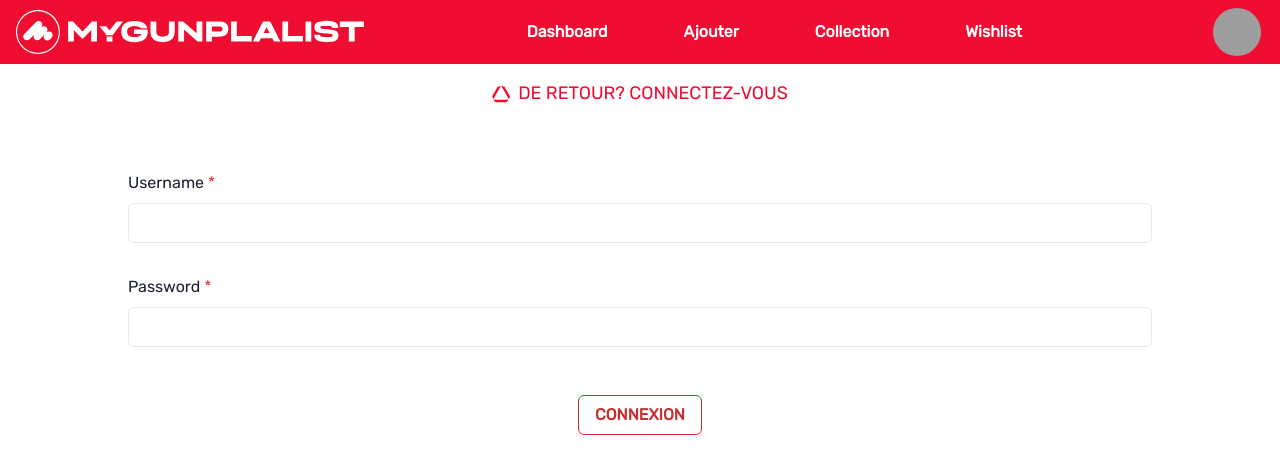
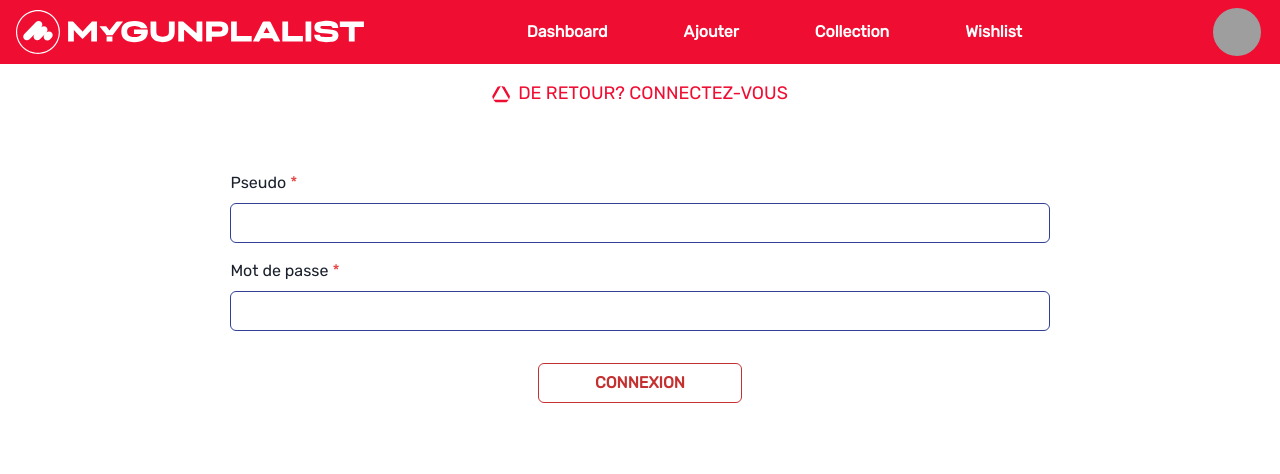
Before and after one commit to BenoitLafabrie/mygunplalist, a React (Vite) app: page /login in a window 1280 px wide. Shown: the top 474 px of the page. Built offline with nearby package versions, Linux system fonts and the light colour scheme; grey boxes are pictures that could not be loaded.

Commit message:
Login and JWT authentification working

```diff
--- a/package.json
+++ b/package.json
@@ -22,10 +22,12 @@
     "dotenv": "^16.3.1",
     "express": "^4.18.2",
     "file-system": "^2.2.2",
+    "formik": "^2.4.5",
     "framer-motion": "^10.16.16",
     "http-errors": "^2.0.0",
     "jsonwebtoken": "^9.0.2",
     "morgan": "^1.10.0",
+    "prop-types": "^15.8.1",
     "react": "^18.2.0",
     "react-dom": "^18.2.0",
     "react-router-dom": "^6.21.0",
--- /dev/null
+++ b/src/components/ProtectedRoute.jsx
@@ -0,0 +1,22 @@
+import { useEffect } from "react";
+import PropTypes from "prop-types";
+import { useNavigate, useLocation } from "react-router-dom";
+import { useAuth } from "../services/AuthProvider";
+
+ProtectedRoute.propTypes = {
+  element: PropTypes.element.isRequired,
+};
+
+export default function ProtectedRoute({ element }) {
+  const { isAuthenticated } = useAuth();
+  const navigate = useNavigate();
+  const location = useLocation();
+
+  useEffect(() => {
+    if (!isAuthenticated) {
+      navigate("/login", { state: { from: location } });
+    }
+  }, [isAuthenticated, navigate, location]);
+
+  return isAuthenticated ? element : null;
+}
--- a/src/controllers/UserControllers.js
+++ b/src/controllers/UserControllers.js
@@ -62,6 +62,7 @@ const getOneUserByIdController = async (req, res) => {
         lastname: true,
         email: true,
         birthdate: true,
+        role: true,
       },
     });
     if (!oneUserById) {
--- a/src/main.jsx
+++ b/src/main.jsx
@@ -1,5 +1,6 @@
 import React from "react";
 import ReactDOM from "react-dom/client";
+import { AuthProvider } from "./services/AuthProvider.jsx";
 import Home from "./pages/Home.jsx";
 import Root from "./pages/Root.jsx";
 import Register from "./pages/Register.jsx";
@@ -9,6 +10,7 @@ import Profile from "./pages/Profile.jsx";
 import Search from "./pages/Search.jsx";
 import Wishlist from "./pages/Wishlist.jsx";
 import { createBrowserRouter, RouterProvider } from "react-router-dom";
+import ProtectedRoute from "./components/ProtectedRoute.jsx";
 import { ChakraProvider } from "@chakra-ui/react";
 import { ColorModeScript } from "@chakra-ui/react";
 import theme from "./theme.js";
@@ -26,12 +28,13 @@ const router = createBrowserRouter([
     children: [
       { path: "/search", element: <Search /> },
       { path: "/collection", element: <Collection /> },
-      { path: "/wishlist", element: <Wishlist /> },
+      { path: "/wishlist", element: <ProtectedRoute element={<Wishlist />} /> },
       { path: "/add_kit", element: <AddKit /> },
       { path: "/profile", element: <Profile /> },
       { path: "/kits", element: <Profile /> },
       { path: "/kits/:id", element: <KitPage /> },
       { path: "/admin", element: <BackOffice /> },
+      { path: "/error", element: <ErrorPage /> },
     ],
   },
   {
@@ -46,9 +49,11 @@ const router = createBrowserRouter([
 
 ReactDOM.createRoot(document.getElementById("root")).render(
   <React.StrictMode>
-    <ChakraProvider theme={theme}>
-      <ColorModeScript initialColorMode={theme.config.initialColorMode} />
-      <RouterProvider router={router} />
-    </ChakraProvider>
+    <AuthProvider>
+      <ChakraProvider theme={theme}>
+        <ColorModeScript initialColorMode={theme.config.initialColorMode} />
+        <RouterProvider router={router} />
+      </ChakraProvider>
+    </AuthProvider>
   </React.StrictMode>
 );
--- a/src/pages/Login.jsx
+++ b/src/pages/Login.jsx
@@ -1,4 +1,7 @@
 /* eslint-disable react/no-unescaped-entities */
+import { useState } from "react";
+import { useAuth } from "../services/AuthProvider";
+import { useNavigate } from "react-router-dom";
 import {
   Button,
   FormControl,
@@ -7,6 +10,7 @@ import {
   Input,
   Stack,
   Text,
+  useToast,
   VStack,
 } from "@chakra-ui/react";
 import ButtonIconLogo from "../assets/icons/ButtonIconLogo.svg";
@@ -15,6 +19,29 @@ import Footer from "../components/Footer";
 import BottomNavBar from "../components/BottomNavBar";
 
 export default function Login() {
+  const { login } = useAuth();
+  const navigate = useNavigate();
+  const [username, setUsername] = useState("");
+  const [password, setPassword] = useState("");
+  const toast = useToast();
+
+  const handleSubmit = async (event) => {
+    console.log();
+    event.preventDefault();
+    try {
+      await login(username, password);
+      navigate("/add_kit");
+      toast({
+        title: "Conexion réussie",
+        description: "Bon retour parmi nous!",
+        status: "success",
+        duration: 3000,
+      });
+    } catch (error) {
+      navigate("/error");
+    }
+  };
+
   return (
     <div
       style={{
@@ -38,17 +65,42 @@ export default function Login() {
         </Text>
       </Stack>
       <VStack h="79vh" w="80%" mt="4em" mx="auto" spacing={8}>
-        <FormControl id="username" isRequired>
-          <FormLabel>Username</FormLabel>
-          <Input type="text" />
-        </FormControl>
-        <FormControl id="password" isRequired>
-          <FormLabel>Password</FormLabel>
-          <Input type="password" />
-        </FormControl>
-        <Button colorScheme="red" variant="outline" mt="1em">
-          CONNEXION
-        </Button>
+        <form
+          onSubmit={handleSubmit}
+          style={{
+            height: "100%",
+            width: "100%",
+            display: "flex",
+            flexDirection: "column",
+            alignItems: "center",
+            gap: "1em",
+          }}
+        >
+          <FormControl id="username" isRequired borderColor="#314095" w="80%">
+            <FormLabel>Pseudo</FormLabel>
+            <Input
+              type="text"
+              value={username}
+              onChange={(e) => setUsername(e.target.value)}
+            />
+          </FormControl>
+          <FormControl id="password" isRequired borderColor="#314095" w="80%">
+            <FormLabel>Mot de passe</FormLabel>
+            <Input
+              type="password"
+              onChange={(e) => setPassword(e.target.value)}
+            />
+          </FormControl>
+          <Button
+            colorScheme="red"
+            variant="outline"
+            type="submit"
+            mt="1em"
+            w={{ sm: "40%", md: "20%" }}
+          >
+            CONNEXION
+          </Button>
+        </form>
       </VStack>
       <Footer />
       <BottomNavBar />
--- a/src/pages/Register.jsx
+++ b/src/pages/Register.jsx
@@ -38,28 +38,28 @@ export default function Register() {
         </Text>
       </Stack>
       <VStack h="79vh" w="80%" mt="2em" mx="auto" spacing={3}>
-        <FormControl id="firstname" isRequired borderColor="#06425b">
+        <FormControl id="username" isRequired borderColor="#06425b">
+          <FormLabel textColor="#06425b">Pseudo</FormLabel>
+          <Input type="text" />
+        </FormControl>
+        <FormControl id="lastname" borderColor="#06425b">
+          <FormLabel textColor="#06425b">Nom</FormLabel>
+          <Input type="text" />
+        </FormControl>
+        <FormControl id="firstname" borderColor="#06425b">
           <FormLabel textColor="#06425b">Prénom</FormLabel>
           <Input type="text" />
         </FormControl>
-        <FormControl id="lastname" isRequired borderColor="#06425b">
-          <FormLabel textColor="#06425b">Nom</FormLabel>
-          <Input type="text" />
-        </FormControl>
-        <FormControl id="username" isRequired>
-          <FormLabel>Pseudo</FormLabel>
-          <Input type="text" />
-        </FormControl>
-        <FormControl id="email" isRequired>
-          <FormLabel>E-Mail</FormLabel>
+        <FormControl id="email" isRequired borderColor="#06425b">
+          <FormLabel textColor="#06425b">E-Mail</FormLabel>
           <Input type="email" />
         </FormControl>
-        <FormControl id="password" isRequired>
-          <FormLabel>Mot de passe</FormLabel>
+        <FormControl id="password" isRequired borderColor="#06425b">
+          <FormLabel textColor="#06425b">Mot de passe</FormLabel>
           <Input type="password" />
         </FormControl>
-        <FormControl id="birthdate" isRequired>
-          <FormLabel>Date de naissance</FormLabel>
+        <FormControl id="birthdate" isRequired borderColor="#06425b">
+          <FormLabel textColor="#06425b">Date de naissance</FormLabel>
           <Input type="date" />
         </FormControl>
         <Button colorScheme="red" variant="outline" mt="1em">
--- /dev/null
+++ b/src/services/AuthProvider.jsx
@@ -0,0 +1,34 @@
+import PropTypes from "prop-types";
+import { createContext, useState, useContext } from "react";
+
+const AuthContext = createContext();
+
+AuthProvider.propTypes = {
+  children: PropTypes.node.isRequired,
+};
+
+export function AuthProvider({ children }) {
+  const [isAuthenticated, setIsAuthenticated] = useState(
+    !!localStorage.getItem("token")
+  );
+
+  const login = (token) => {
+    localStorage.setItem("token", token);
+    setIsAuthenticated(true);
+  };
+
+  const logout = () => {
+    localStorage.removeItem("token");
+    setIsAuthenticated(false);
+  };
+
+  return (
+    <AuthContext.Provider value={{ isAuthenticated, login, logout }}>
+      {children}
+    </AuthContext.Provider>
+  );
+}
+
+export function useAuth() {
+  return useContext(AuthContext);
+}
```
Also changed, not shown: 2 other files (tests, documents, lock files or other folders).
